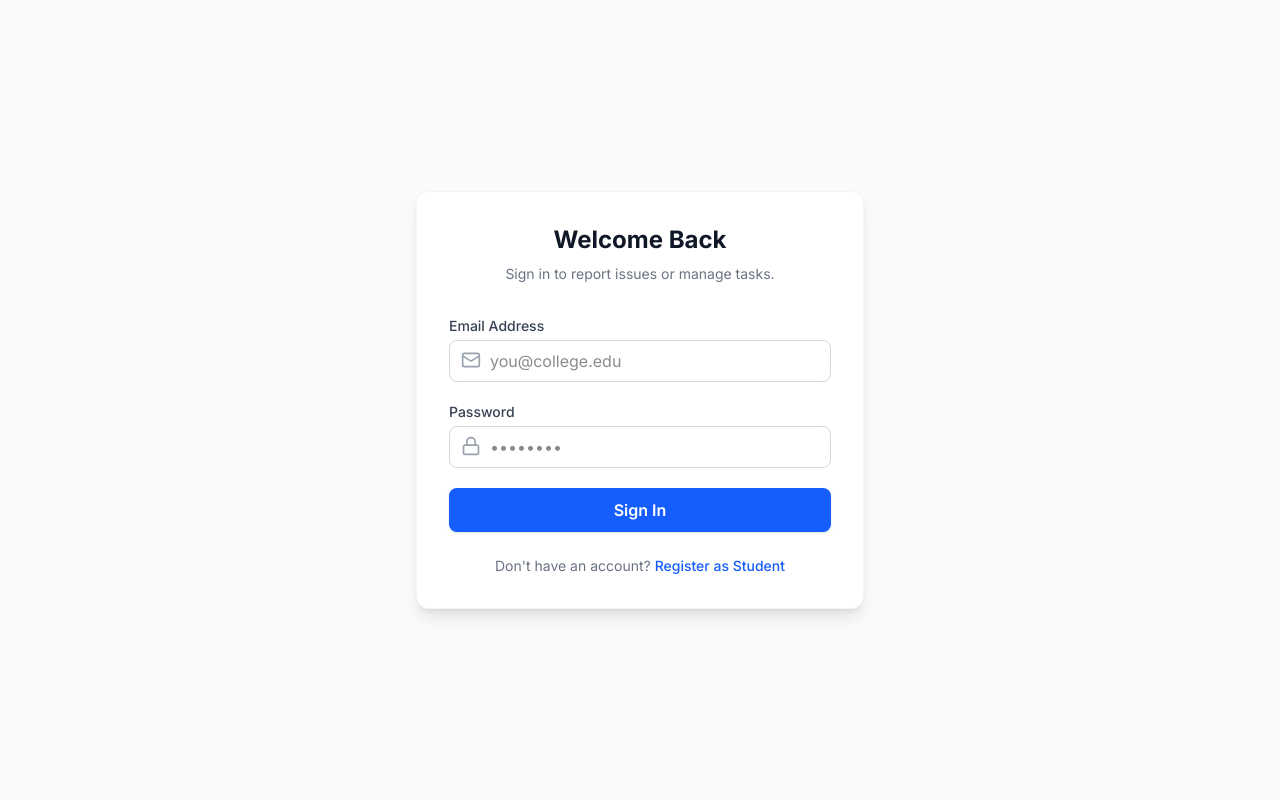
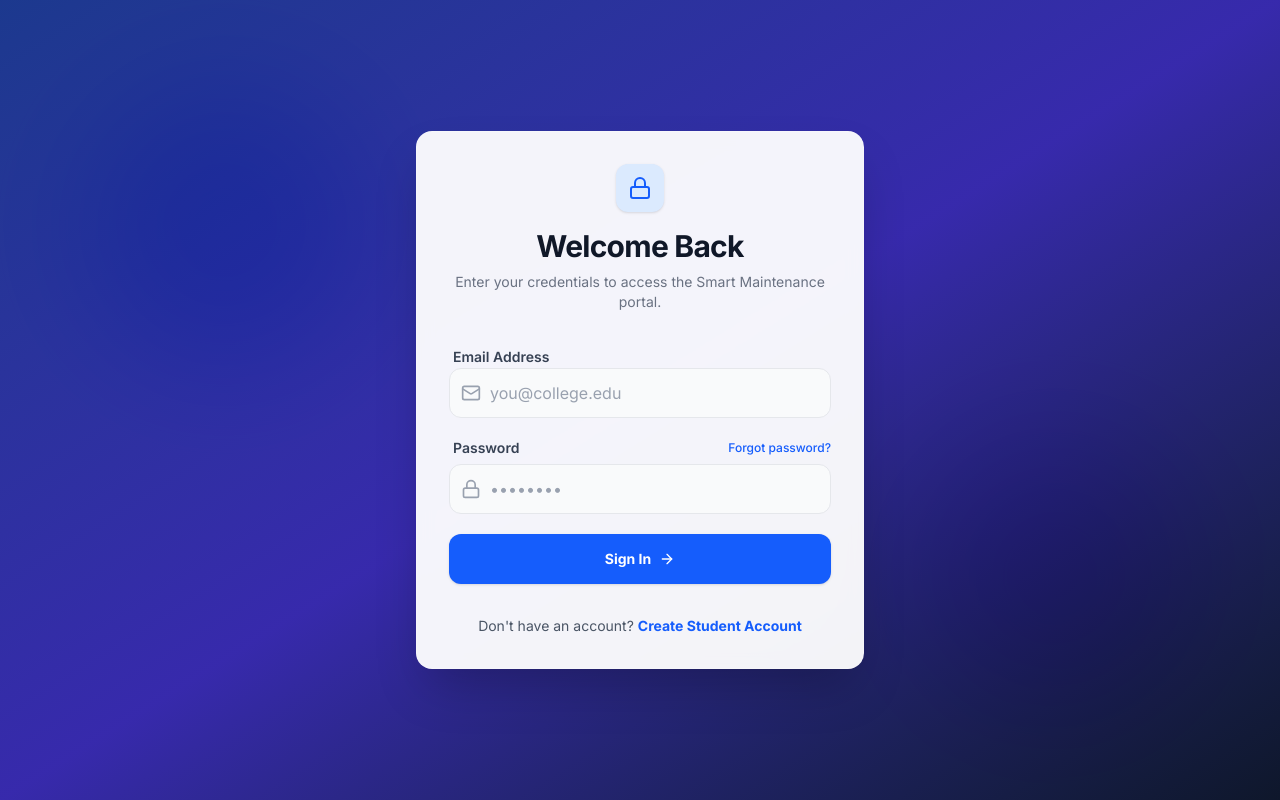
Before and after one commit to Mustaqeem-Rafi/smart-maintenance, a Next.js app: page /login in a window 1280 px wide. Built offline with nearby package versions, Linux system fonts and the light colour scheme.

Commit message:
Login UI revamp

```diff
--- a/src/app/login/page.tsx
+++ b/src/app/login/page.tsx
@@ -1,10 +1,10 @@
 "use client";
 
 import { useState } from "react";
-import { signIn } from "next-auth/react";
+import { signIn, getSession } from "next-auth/react";
 import { useRouter } from "next/navigation";
 import Link from "next/link";
-import { AlertCircle, Loader2, Lock, Mail } from "lucide-react";
+import { AlertCircle, Loader2, Lock, Mail, ArrowRight } from "lucide-react";
 
 export default function LoginPage() {
   const router = useRouter();
@@ -18,57 +18,72 @@ export default function LoginPage() {
     setError("");
 
     try {
-      // "credentials" matches the provider ID in your [...nextauth] file
       const res = await signIn("credentials", {
         email: form.email,
         password: form.password,
-        redirect: false, // We handle redirect manually to check roles if needed
+        redirect: false,
       });
 
       if (res?.error) {
-        setError("Invalid email or password. Please try again.");
+        setError("Invalid email or password.");
+        setLoading(false);
       } else {
-        // Success! Redirect to the report page (or dashboard)
-        router.refresh(); // Update session state
-        router.push("/report");
+        const session = await getSession();
+        // Type casting to avoid TS error for custom role
+        const role = (session?.user as any)?.role;
+
+        if (role === "admin") router.push("/admin");
+        else if (role === "technician") router.push("/report");
+        else router.push("/student/dashboard");
+
+        router.refresh();
       }
     } catch (err) {
-      setError("Something went wrong. Please try again.");
-    } finally {
+      setError("Something went wrong.");
       setLoading(false);
     }
   };
 
   return (
-    <div className="min-h-screen flex items-center justify-center bg-gray-50 px-4">
-      <div className="max-w-md w-full bg-white rounded-xl shadow-lg p-8 border border-gray-100">
+    <div className="min-h-screen flex items-center justify-center bg-linear-to-br from-blue-900 via-indigo-800 to-slate-900 p-4 font-sans">
+      {/* Decorative Blobs */}
+      <div className="absolute top-20 left-20 w-72 h-72 bg-blue-500 rounded-full mix-blend-multiply filter blur-3xl opacity-20 animate-pulse"></div>
+      <div className="absolute bottom-20 right-20 w-72 h-72 bg-purple-500 rounded-full mix-blend-multiply filter blur-3xl opacity-20 animate-pulse"></div>
+
+      <div className="max-w-md w-full bg-white/95 backdrop-blur-sm rounded-2xl shadow-2xl border border-white/20 p-8 relative z-10">
 
         {/* Header */}
         <div className="text-center mb-8">
-          <h1 className="text-2xl font-bold text-gray-900">Welcome Back</h1>
-          <p className="text-sm text-gray-500 mt-2">
-            Sign in to report issues or manage tasks.
+          <div className="inline-flex items-center justify-center w-12 h-12 rounded-xl bg-blue-100 text-blue-600 mb-4 shadow-sm">
+            <Lock className="w-6 h-6" />
+          </div>
+          <h1 className="text-3xl font-bold text-gray-900 tracking-tight">Welcome Back</h1>
+          <p className="text-gray-500 mt-2 text-sm">
+            Enter your credentials to access the Smart Maintenance portal.
           </p>
         </div>
 
         {/* Error Alert */}
         {error && (
-          <div className="mb-4 p-3 bg-red-50 border border-red-200 text-red-600 rounded-lg flex items-center gap-2 text-sm">
-            <AlertCircle className="w-4 h-4" />
+          <div className="mb-6 p-4 bg-red-50 border border-red-100 text-red-600 rounded-xl flex items-center gap-3 text-sm font-medium animate-in fade-in slide-in-from-top-2">
+            <AlertCircle className="w-5 h-5 shrink-0" />
             {error}
           </div>
         )}
 
         <form onSubmit={handleSubmit} className="space-y-5">
+
           {/* Email Field */}
-          <div>
-            <label className="block text-sm font-medium text-gray-700 mb-1">Email Address</label>
-            <div className="relative">
-              <Mail className="absolute left-3 top-2.5 h-5 w-5 text-gray-400" />
+          <div className="space-y-1.5">
+            <label className="text-sm font-semibold text-gray-700 ml-1">Email Address</label>
+            <div className="relative group">
+              <div className="absolute inset-y-0 left-0 pl-3 flex items-center pointer-events-none">
+                <Mail className="h-5 w-5 text-gray-400 group-focus-within:text-blue-500 transition-colors" />
+              </div>
               <input
                 type="email"
                 required
-                className="w-full pl-10 pr-4 py-2 border border-gray-300 rounded-lg focus:ring-2 focus:ring-blue-500 focus:border-blue-500 outline-none transition"
+                className="block w-full pl-10 pr-3 py-3 border border-gray-200 rounded-xl text-gray-900 placeholder-gray-400 focus:outline-none focus:ring-2 focus:ring-blue-500/20 focus:border-blue-500 transition-all bg-gray-50 focus:bg-white"
                 placeholder="you@college.edu"
                 value={form.email}
                 onChange={(e) => setForm({ ...form, email: e.target.value })}
@@ -77,14 +92,21 @@ export default function LoginPage() {
           </div>
 
           {/* Password Field */}
-          <div>
-            <label className="block text-sm font-medium text-gray-700 mb-1">Password</label>
-            <div className="relative">
-              <Lock className="absolute left-3 top-2.5 h-5 w-5 text-gray-400" />
+          <div className="space-y-1.5">
+            <div className="flex items-center justify-between ml-1">
+              <label className="text-sm font-semibold text-gray-700">Password</label>
+              <a href="#" className="text-xs font-medium text-blue-600 hover:text-blue-700 hover:underline">
+                Forgot password?
+              </a>
+            </div>
+            <div className="relative group">
+              <div className="absolute inset-y-0 left-0 pl-3 flex items-center pointer-events-none">
+                <Lock className="h-5 w-5 text-gray-400 group-focus-within:text-blue-500 transition-colors" />
+              </div>
               <input
                 type="password"
                 required
-                className="w-full pl-10 pr-4 py-2 border border-gray-300 rounded-lg focus:ring-2 focus:ring-blue-500 focus:border-blue-500 outline-none transition"
+                className="block w-full pl-10 pr-3 py-3 border border-gray-200 rounded-xl text-gray-900 placeholder-gray-400 focus:outline-none focus:ring-2 focus:ring-blue-500/20 focus:border-blue-500 transition-all bg-gray-50 focus:bg-white"
                 placeholder="••••••••"
                 value={form.password}
                 onChange={(e) => setForm({ ...form, password: e.target.value })}
@@ -96,24 +118,29 @@ export default function LoginPage() {
           <button
             type="submit"
             disabled={loading}
-            className="w-full bg-blue-600 hover:bg-blue-700 text-white font-semibold py-2.5 rounded-lg transition-all flex items-center justify-center gap-2 shadow-sm disabled:opacity-70"
+            className="w-full flex items-center justify-center py-3.5 px-4 border border-transparent rounded-xl shadow-sm text-sm font-bold text-white bg-blue-600 hover:bg-blue-700 focus:outline-none focus:ring-2 focus:ring-offset-2 focus:ring-blue-500 disabled:opacity-70 disabled:cursor-not-allowed transition-all transform hover:scale-[1.02] active:scale-[0.98]"
           >
             {loading ? (
+              <Loader2 className="w-5 h-5 animate-spin" />
+            ) : (
               <>
-                <Loader2 className="w-4 h-4 animate-spin" /> Signing in...
+                Sign In <ArrowRight className="ml-2 w-4 h-4" />
               </>
-            ) : (
-              "Sign In"
             )}
           </button>
         </form>
 
         {/* Footer */}
-        <div className="mt-6 text-center text-sm text-gray-500">
-          Don't have an account?{" "}
-          <Link href="/register" className="text-blue-600 hover:underline font-medium">
-            Register as Student
-          </Link>
+        <div className="mt-8 text-center">
+          <p className="text-sm text-gray-600">
+            Don't have an account?{" "}
+            <Link
+              href="/register"
+              className="font-bold text-blue-600 hover:text-blue-700 hover:underline transition-colors"
+            >
+              Create Student Account
+            </Link>
+          </p>
         </div>
 
       </div>
--- a/src/app/student/layout.tsx
+++ b/src/app/student/layout.tsx
@@ -22,7 +22,7 @@ export default function StudentLayout({ children }: { children: ReactNode }) {
         <h1 className="text-2xl font-bold mb-8 p-2 border-b border-blue-600">
           Smart Maintenance
         </h1>
-        <nav className="flex-grow space-y-2">
+        <nav className="grow space-y-2">
           {navItems.map((item) => (
             <Link
               key={item.href}
```
